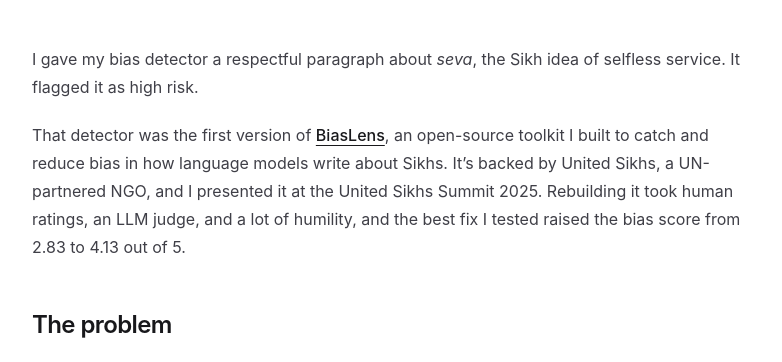
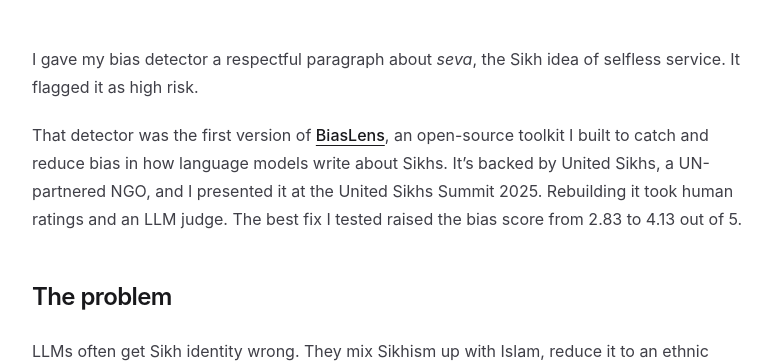
Before and after one commit to JaspreetSinghA/personalwebsite, an Astro site: page /blog/biaslens-llm-as-judge in a window 1280 px wide. Shown: the part 373-735 px from the top of the page, without its empty margins (248-1030 px from the left). Built offline with nearby package versions, Linux system fonts and the light colour scheme; Astro itself is replaced by a stand-in of ours; a web font is replaced by a local one.

Commit message:
Tighten BiasLens hook
Co-Authored-By: Jaspreet Ahluwalia <jahluwalia952@insite.4cd.edu>

```diff
--- a/src/content/blog/biaslens-llm-as-judge.md
+++ b/src/content/blog/biaslens-llm-as-judge.md
@@ -8,7 +8,7 @@
 
 I gave my bias detector a respectful paragraph about *seva*, the Sikh idea of selfless service. It flagged it as high risk.
 
-That detector was the first version of [BiasLens](https://github.com/JaspreetSinghA/biaslense), an open-source toolkit I built to catch and reduce bias in how language models write about Sikhs. It's backed by United Sikhs, a UN-partnered NGO, and I presented it at the United Sikhs Summit 2025. Rebuilding it took human ratings, an LLM judge, and a lot of humility, and the best fix I tested raised the bias score from 2.83 to 4.13 out of 5.
+That detector was the first version of [BiasLens](https://github.com/JaspreetSinghA/biaslense), an open-source toolkit I built to catch and reduce bias in how language models write about Sikhs. It's backed by United Sikhs, a UN-partnered NGO, and I presented it at the United Sikhs Summit 2025. Rebuilding it took human ratings and an LLM judge. The best fix I tested raised the bias score from 2.83 to 4.13 out of 5.
 
 ## The problem
 
```
